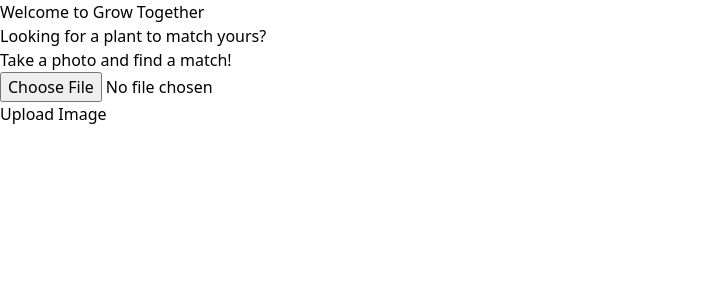
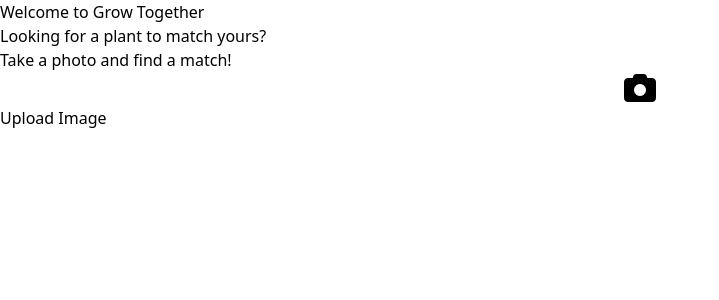
Before and after one commit to khos7990/grow-together, a Django app: page / in a window 1280 px wide. Shown: the part 120-420 px from the top of the page, without its empty margins (0-719 px from the left). Run offline with Django 4.2, Linux system fonts and the light colour scheme; the visitor is signed in with stand-in values (Sample User, id 1); some libraries are stand-ins or nearby versions.

Commit message:
change input[type=file] to camera logo on home page

```diff
--- a/grow_together/grow_together/settings.py
+++ b/grow_together/grow_together/settings.py
@@ -144,3 +144,6 @@ DEFAULT_AUTO_FIELD = 'django.db.models.BigAutoField'
 
 LOGIN_REDIRECT_URL = '/'
 LOGOUT_REDIRECT_URL = '/'
+
+# Connect phone to localhost
+ALLOWED_HOSTS = ['192.168.1.2', 'localhost', '127.0.0.1']
--- a/grow_together/main_app/templates/base.html
+++ b/grow_together/main_app/templates/base.html
@@ -6,6 +6,8 @@
     <meta charset="UTF-8" />
     <meta http-equiv="X-UA-Compatible" content="IE=edge" />
     <meta name="viewport" content="width=device-width, initial-scale=1.0" />
+
+
     <!-- Tailwind CSS and Custom CSS -->
     {% tailwind_css %}
     <!-- Fonts -->
@@ -14,8 +16,9 @@
     <link
       href="https://fonts.googleapis.com/css2?family=Open+Sans:wght@300&display=swap"
       rel="stylesheet"
-    />
-
+      />
+    <!-- Camera Icon Home Page -->
+    <script src="https://use.fontawesome.com/3a2eaf6206.js"></script>
     <title>Grow Together</title>
   </head>
   <body>
@@ -64,8 +67,9 @@
 
     <main>{% block main %} {% endblock %}</main>
 
-    <!-- JS script for Burger Menu -->
     <script>
+      // JS script for Burger Menu
+
       const hamburger = document.querySelector(".hamburger");
       const navMenu = document.querySelector(".nav-menu");
 
@@ -84,6 +88,16 @@
         hamburger.classList.remove("active");
         navMenu.classList.remove("active");
       }
+
+      // home page input['type=file'] change to icon
+
+      let inputPhoto = document.getElementById("input_photo");
+      let imageName = document.getElementById("image_name")
+
+        inputPhoto.addEventListener("change", () => {
+            let inputImage = document.querySelector("input[type=file]").files[0];
+            imageName.innerText = inputImage.name;
+        })
       </script>
   </body>
   </html>
--- a/grow_together/main_app/templates/home.html
+++ b/grow_together/main_app/templates/home.html
@@ -18,9 +18,16 @@
         {% if user.is_authenticated %}
         <form action="{% url 'upload' user.id %}" enctype="multipart/form-data" method="POST">
             {% csrf_token %}
-            <div class="inputs">
-                <input class="form-field" type="file" name="photo-file" capture="environment">
-            </div>
+
+                <div class="text-center">
+                    <label for="input_photo">
+                      <i class="fa fa-2x fa-camera"></i>
+                      <input class="hidden" type="file" name="photo-file" id="input_photo"/>
+                      <br/>
+                      <span class="text-[#67a16e]" id="image_name"></span>
+                    </label>
+                </div>
+
         </div>
         <div class="button">
             <input type="submit" value="Upload Image">
```
Also changed, not shown: grow_together/theme/static/img/Camera_Icon.svg (added), grow_together/theme/static_src/src/styles.css (line endings or trailing spaces).
